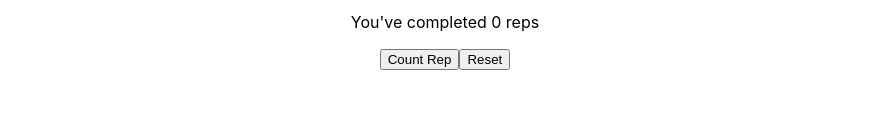
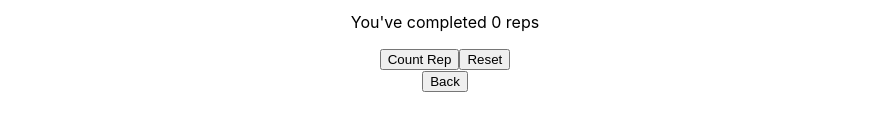
Before and after one commit to rbenway30/dig4639-portfolio1, a React (Create React App) app in the folder portfolio/: page / in a window 1280 px wide. Both pictures are taken after a click on the button "Push-Ups". Shown: the part 197-328 px from the top of the page, without its empty margins (195-1079 px from the left). Built offline with nearby package versions, Linux system fonts and the light colour scheme.

Commit message:
March 22, 2022 3:32 PM

```diff
--- a/portfolio/src/components/DurationExercise/index.js
+++ b/portfolio/src/components/DurationExercise/index.js
@@ -1,5 +1,6 @@
 import React, { useState, useEffect } from 'react';
 import ExDescription from '../ExerciseDescriptions'
+import refreshApp from '../Refresh'
 // //function states uses useState, which sets the state for each individual value
 export default function DurExercise(props) {
     //sets the state of time to 0
@@ -39,7 +40,9 @@ export default function DurExercise(props) {
                 <button onClick={() => setRunning(true)}>Start</button>
                 <button onClick={() => setRunning(false)}>Stop</button>
                 <button onClick={() => setTime(0)}>Reset</button>
-                {/* return button ??*/}
+                <div>
+                <button onClick={refreshApp}>Back</button>
+                </div>
             </div>
         </>
     )
--- a/portfolio/src/components/RepetitionExercise/index.js
+++ b/portfolio/src/components/RepetitionExercise/index.js
@@ -1,5 +1,6 @@
 import React from 'react'
 import ExDescription from '../ExerciseDescriptions'
+import refreshApp from '../Refresh'
 
 export default class RepExercise extends React.Component {
     constructor(props) {
@@ -19,6 +20,9 @@ export default class RepExercise extends React.Component {
                 Reset
             </button>
             {/* return button ??*/}
+            <div>
+            <button onClick={refreshApp}>Back</button>
+            </div>
         </div>
     }
 }
```
